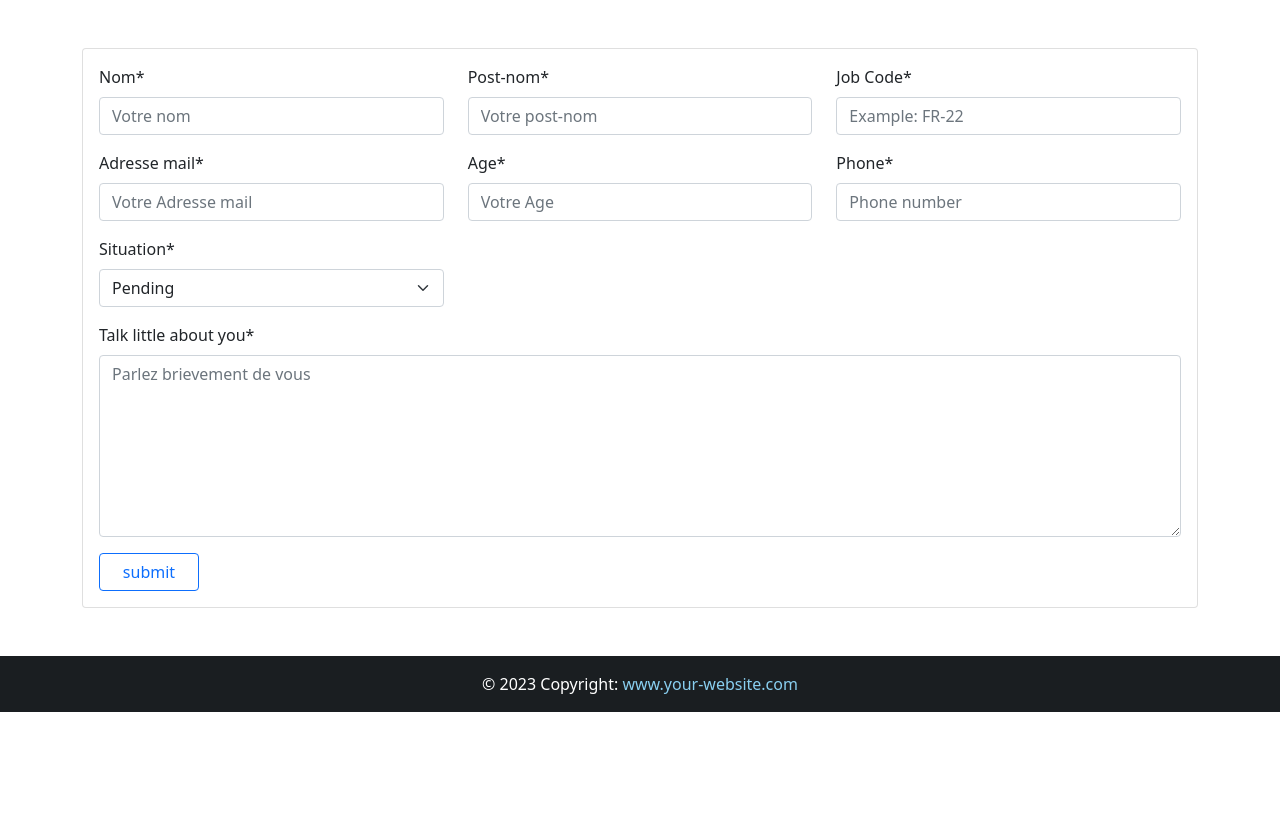
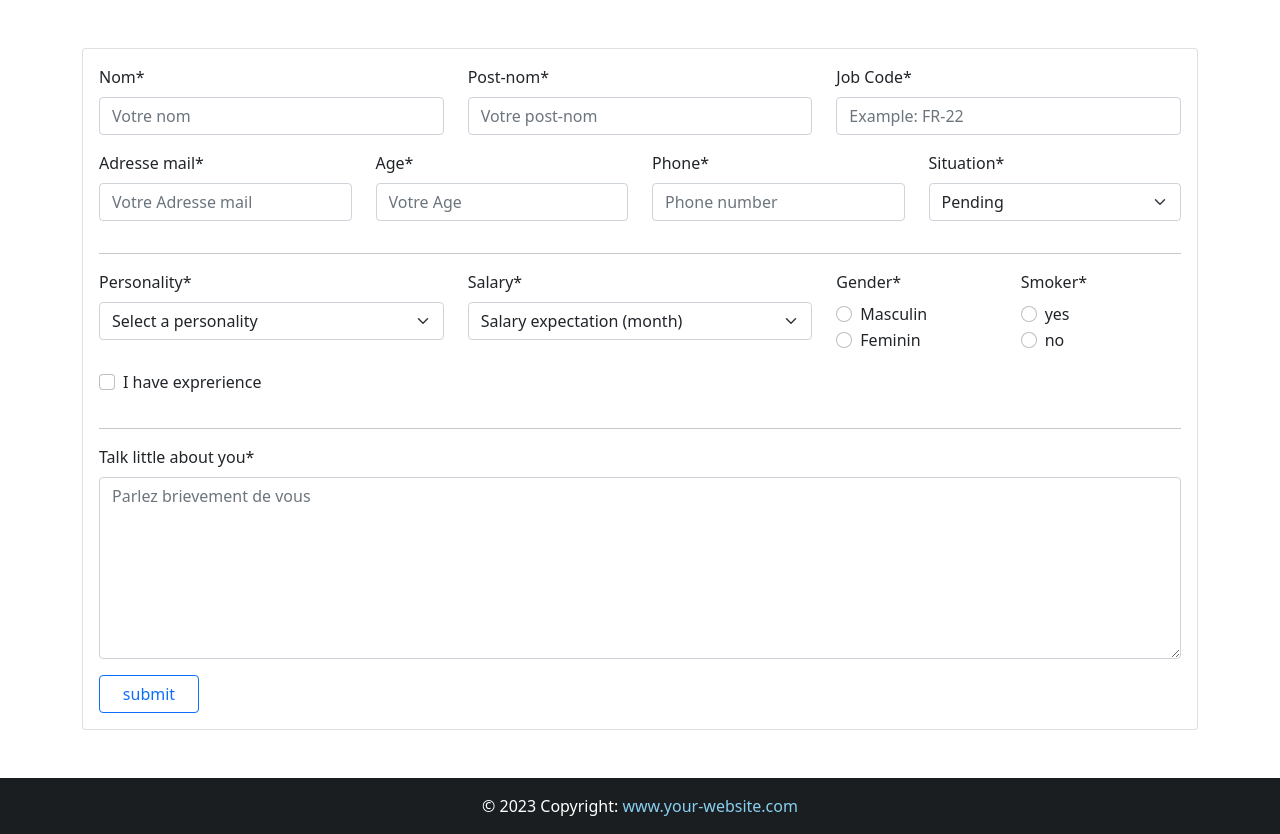
Before and after one commit to rogerTheophile2000/crispy-forms-course, a Django app: page / in a window 1280 px wide. Shown: the part 56-890 px from the top of the page. Before the commit the page ends 768 px from the top, so only its background shows below. Run offline with Django 4.2, Linux system fonts and the light colour scheme; some libraries are stand-ins or nearby versions.

Commit message:
course part 5 adding select, radio button

```diff
--- a/App/forms.py
+++ b/App/forms.py
@@ -1,5 +1,5 @@
 from django import forms
-from .models import Candidate
+from .models import Candidate, SMOKER
 from django.core.validators import RegexValidator
 
 # every letters to lowercase
@@ -62,12 +62,34 @@ class CandidateForm(forms.ModelForm):
         widget=forms.Textarea(attrs={'placeholder':'Parlez brievement de vous', 'rows':7})
     )
 
+    experience = forms.BooleanField(
+        label="I have exprerience",
+        required= False
+    )
+
+    # Method 1 (gender)
+    # GENDER = [('M', 'Masculin'), ('F', 'Feminin')]
+    # gender = forms.CharField(
+    #     label='Genre',
+    #     widget=forms.RadioSelect(choices=GENDER)
+    # )
+
     class Meta:
         model = Candidate
         fields = "__all__"
         # fields = ['firstname', 'lastname', 'email', 'age', 'message']
         # exclude = ['firstname', 'lastname', 'email', 'age', 'message']
 
+        SALARY = (
+            ('','Salary expectation (month)'),
+            ('Between $3000 and $4000', 'Between $3000 and $4000'),
+            ('Between $4000 and $5000', 'Between $4000 and $5000'),
+            ('Between $5000 and $7000', 'Between $5000 and $7000'),
+            ('Between $7000 and $10000', 'Between $7000 and $10000'),
+        )
+
+        # Method 2 (gender)
+        GENDER = [('M', 'Masculin'), ('F', 'Feminin')]
         # outside widget
         widgets = {
             'phone':forms.TextInput(attrs={
@@ -75,5 +97,24 @@ class CandidateForm(forms.ModelForm):
                 'placeholder':'Phone number',
                 'data-mask':'(000) 000-000-000'
                 }
-            )
+            ),
+            'salary':forms.Select(
+                choices= SALARY,
+                attrs={
+                    'class':'form-control',
+                }
+            ),
+            'gender':forms.RadioSelect(
+                choices= GENDER,
+                attrs={
+                    'class':'btn-check',
+                }
+            ),
+            'smoker':forms.RadioSelect(
+                choices= SMOKER,
+                attrs={
+                    'class':'btn-check',
+                }
+            ),
+
         }
--- a/App/models.py
+++ b/App/models.py
@@ -8,6 +8,20 @@ SITUATION = {
     ('Desapproved', 'Desapproved'),
 }
 
+PERSONALITY = {
+    ('', 'Select a personality'),
+    ('I am outgoing', 'I am outgoing'),
+    ('I am sociable', 'I am sociable'),
+    ('I am antisocial', 'I am antisocial'),
+    ('I am discret', 'I am discret'),
+    ('I am serious', 'I am serious'),
+}
+
+SMOKER = {
+    ('1', 'yes'),
+    ('2', 'no')
+}
+
 
 class Candidate(models.Model):
     firstname = models.CharField(max_length=50)
@@ -15,6 +29,11 @@ class Candidate(models.Model):
     job = models.CharField(max_length=5)
     age = models.CharField(max_length=3)
     phone = models.CharField(max_length=25)
+    personality = models.CharField(max_length=50, null=True, choices=PERSONALITY)
+    salary = models.CharField(max_length=50)
+    gender = models.CharField(max_length=6)
+    experience = models.BooleanField(null=True)
+    smoker = models.CharField(max_length=3, choices=SMOKER, default="No")
     email = models.EmailField(max_length=70)
     message = models.TextField()
     created_at = models.DateTimeField(auto_now_add=True)
--- a/App/templates/home.html
+++ b/App/templates/home.html
@@ -19,33 +19,44 @@
                     </div>
                 </div>
                 <div class="row">
-                    <div class="col-4">
+                    <div class="col-3">
                         {{ form.email|as_crispy_field }}
                     </div>
-                    <div class="col-4">
+                    <div class="col-3">
                         {{ form.age|as_crispy_field }}
                     </div>
-                    <div class="col-4">
+                    <div class="col-3">
                         {{ form.phone|as_crispy_field }}
                     </div>
-                </div>
-                <div class="row">
-                    {% comment %} <div class="col-4">
-                        {{ form.email|as_crispy_field }}
-                    </div>
-                    <div class="col-4">
-                        {{ form.age|as_crispy_field }}
-                    </div> {% endcomment %}
-                    <div class="col-4">
+                    <div class="col-3">
                         {{ form.situation|as_crispy_field }}
                     </div>
                 </div>
+                <hr style="border:px solid #007bff;">
+                <div class="row">
+                    <div class="col-4">
+                        {{ form.personality|as_crispy_field }}
+                    </div>
+                    <div class="col-4">
+                        {{ form.salary|as_crispy_field }}
+                    </div>
+                    <div class="col-2">
+                        {{ form.gender|as_crispy_field }}
+                    </div>
+                    <div class="col-2">
+                        {{ form.smoker|as_crispy_field }}
+                    </div>
+                </div>
+                {{ form.experience|as_crispy_field }}
+                <hr style="border:px solid #007bff;">
                 {{ form.message|as_crispy_field }}
 
                 <button class="btn btn-outline-primary" type="submit" style="width: 100px;">submit</button>
             </form>
 
             <!-- Message from backend -->
+            <div>
+
                 {% for message in messages %}
                 {% if message.tags == 'success' %}
                 <div class="alert alert-primary alert-dismissible fade show" role="alert">
@@ -55,6 +66,7 @@
                 {% endif %}
                 {% endfor %}
             </div>
+    </div>
 
 </div>
 {% endblock %}
```
Also changed, not shown: App/migrations/0006_candidate_experience_candidate_gender_and_more.py (added), App/migrations/0007_alter_candidate_personality_alter_candidate_salary.py (added), db.sqlite3. Lines whose indentation alone changed are shown as unchanged.
